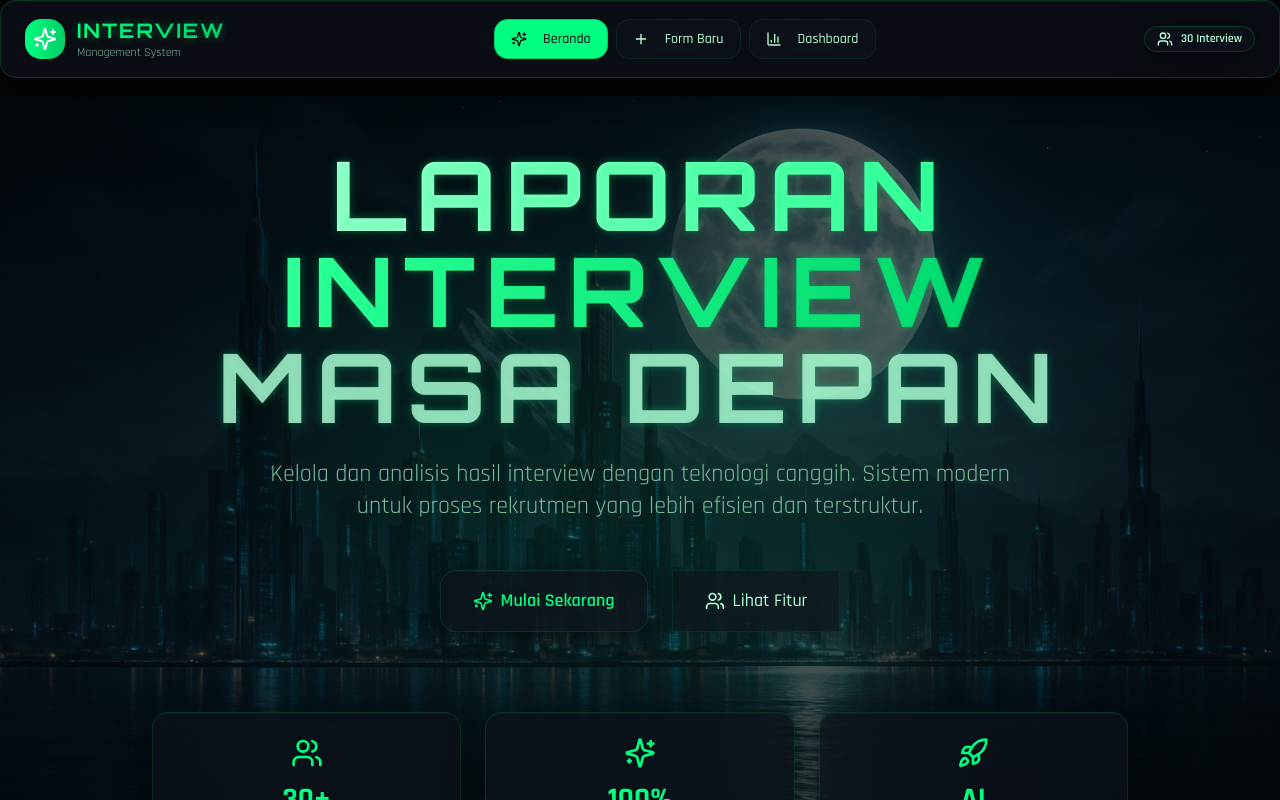
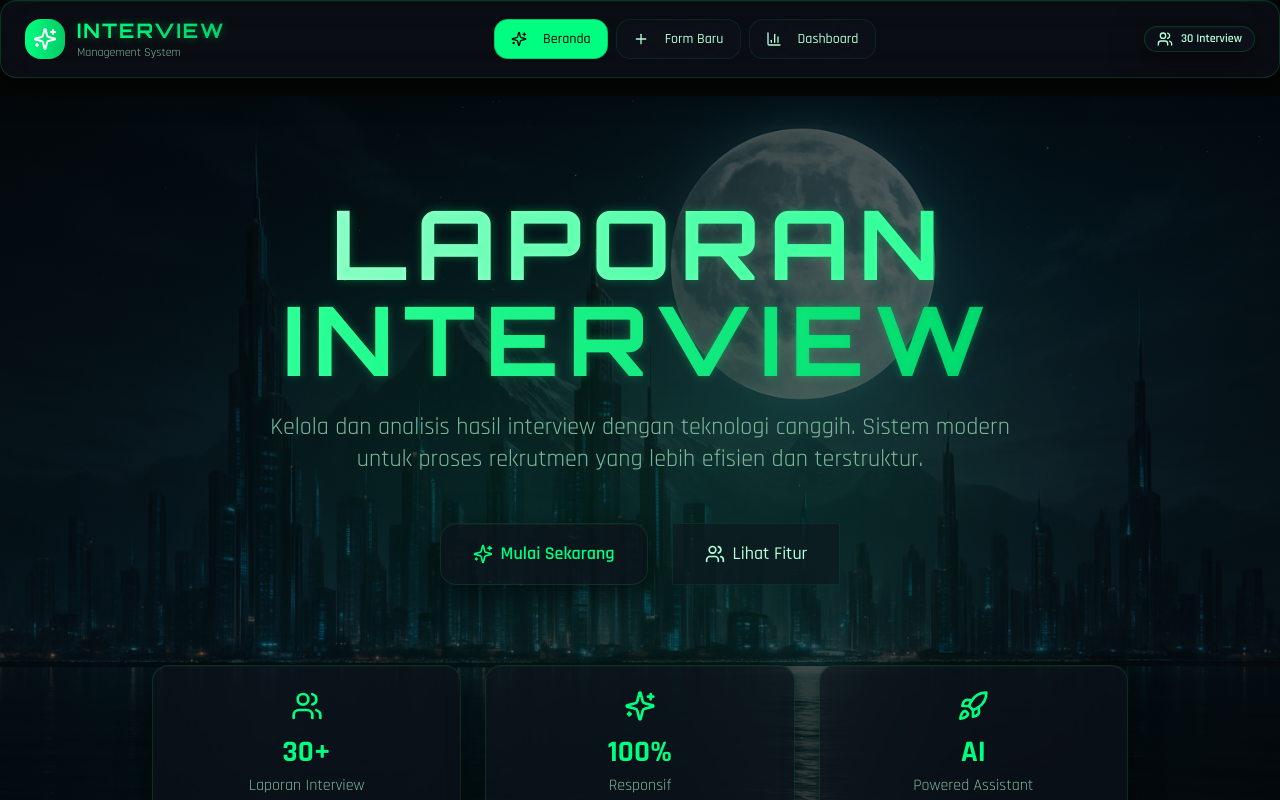
Before and after one commit to maulanahsndn/sinergi-visual-insight, a React (Vite) app: page / in a window 1280 px wide. Shown: the top 800 px of the page. Built offline with nearby package versions, Linux system fonts and the light colour scheme.

Commit message:
Visual edit in Lovable
Edited UI in Lovable

```diff
--- a/src/components/HeroSection.tsx
+++ b/src/components/HeroSection.tsx
@@ -54,12 +54,12 @@ const HeroSection = () => {
       }} transition={{
         duration: 0.8,
         delay: 0.4
-      }} className="text-5xl md:text-7xl lg:text-8xl font-poppins font-bold mb-6 leading-tight">
+      }} className="text-5xl md:text-7xl lg:text-8xl font-poppins font-bold mb-6 leading-tight my-[26px] mx-[21px] py-0 px-[28px]">
           <span className="bg-gradient-to-r from-foreground via-primary-glow to-accent bg-clip-text text-transparent">
             Laporan Interview
           </span>
           <br />
-          <span className="text-foreground/80">Masa Depan</span>
+
         </motion.h1>
 
         <motion.p initial={{
```
